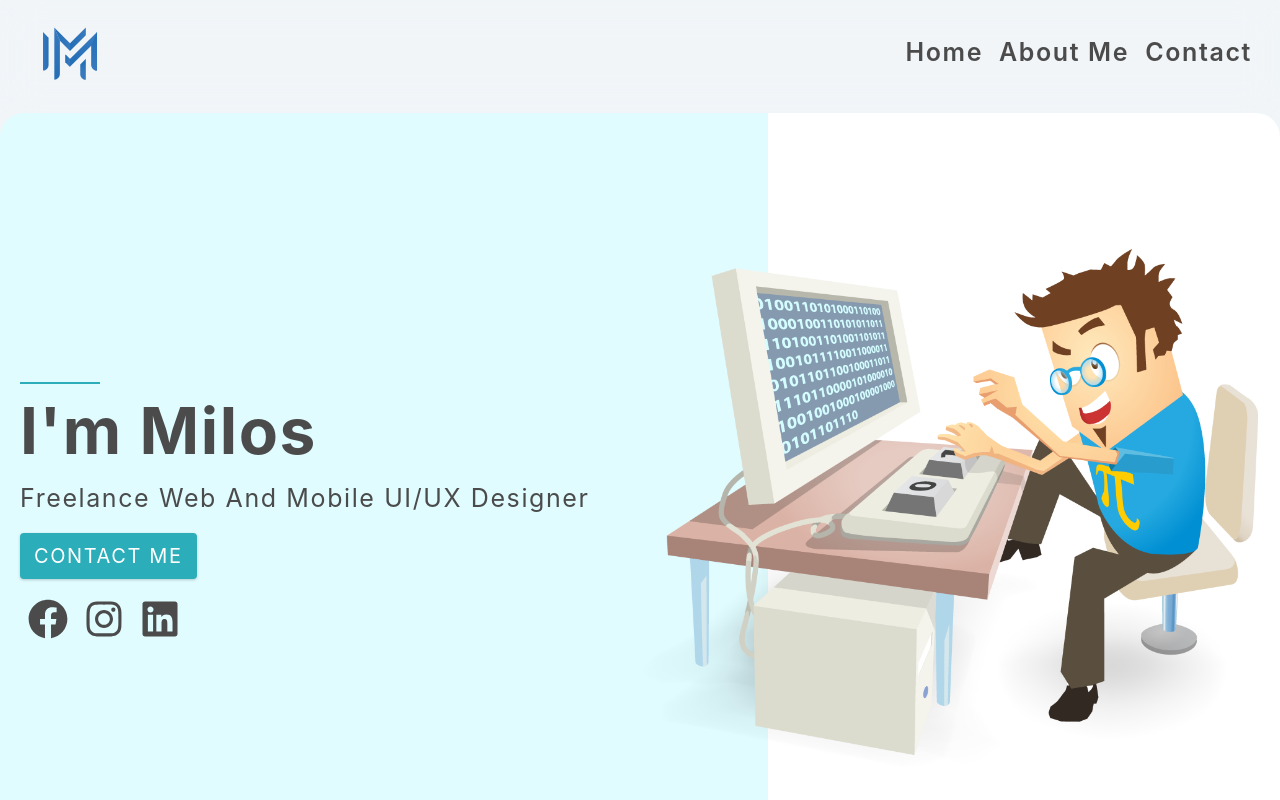
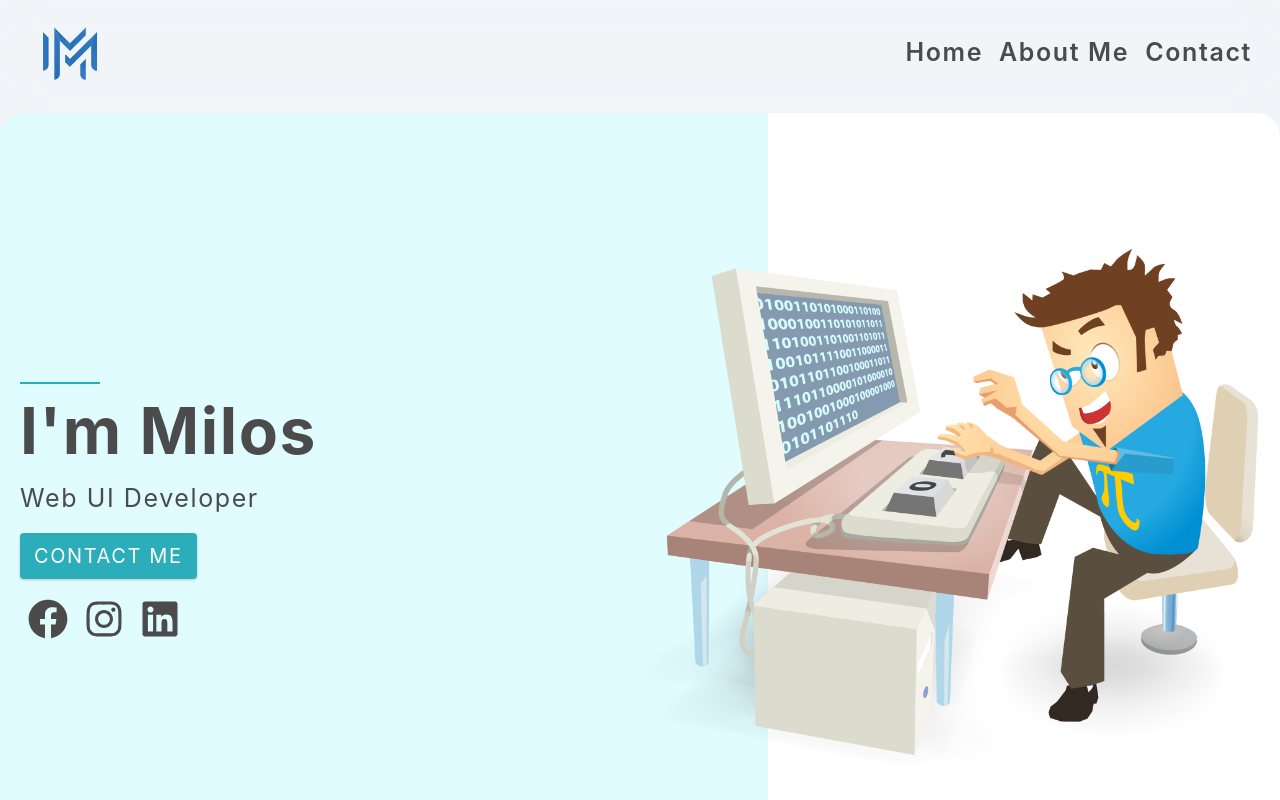
Before and after one commit to milosgostovic992/react-portfolio, a React (Create React App) app: page / in a window 1280 px wide. Shown: the top 800 px of the page. Built offline with nearby package versions, Linux system fonts and the light colour scheme; the HTML template or start-up script is replaced by a standard one.

Commit message:
Minor Change

```diff
--- a/src/components/Hero/Hero.js
+++ b/src/components/Hero/Hero.js
@@ -11,7 +11,7 @@ const Hero = () => {
            <article className="hero__article">
                 <div className="underline"></div>
                 <h1 className="hero__heading">I'm Milos</h1>
-                <h4 className="hero__info">Freelance Web And Mobile UI/UX Designer</h4>
+                <h4 className="hero__info">Web UI Developer</h4>
                 <Link to="/contact" className="hero__link btn">Contact me</Link>
                 <ul className="social-icons">
                         {social.map((soc) => {
```
